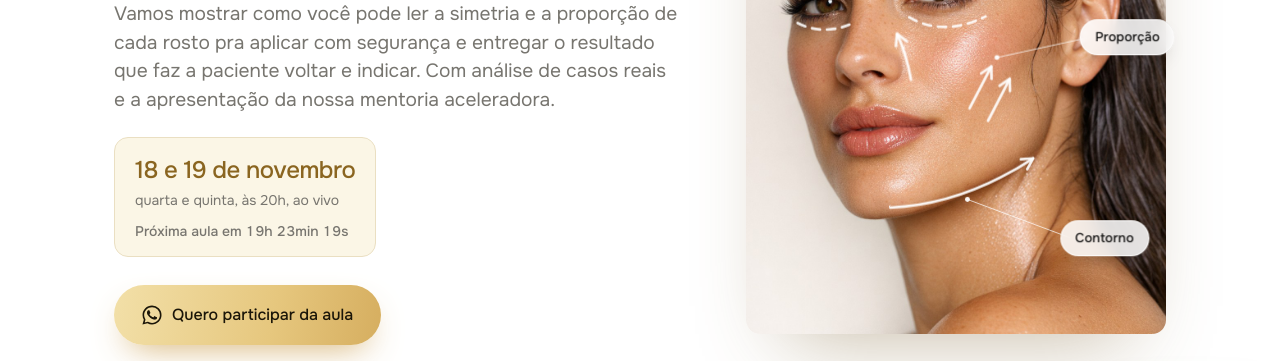
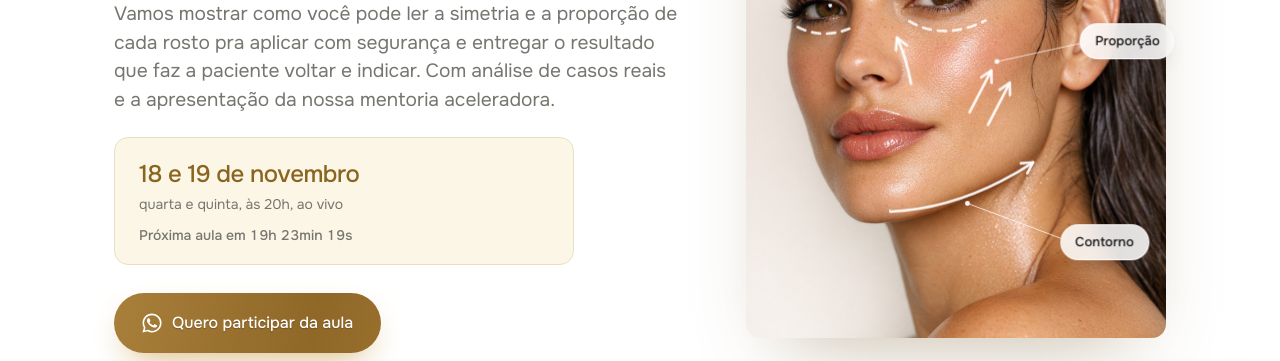
Before and after one commit to raelvvieira/aula-hof-nos, a plain HTML site: page index.html in a window 1280 px wide. Shown: the part 439-800 px from the top of the page. Drawn offline with nearby package versions, Linux system fonts and the light colour scheme; animation ran at ten frames a second.

Commit message:
Cartão da data mais largo e botão com texto branco
Co-Authored-By: Claude Opus 5.5 <noreply@anthropic.com>

```diff
--- a/index.html
+++ b/index.html
@@ -352,6 +352,11 @@ mark,.hl > span{background:var(--gold);color:inherit;border-radius:.16em;padding
 /* fechamento igual à abertura */
 .grupo h2{font-size:clamp(28px,3.2vw,44px)}
 .of-assina{margin-top:22px;padding-top:18px;border-top:1px solid rgba(244,239,230,.12);font-size:14px;color:rgba(244,239,230,.6)}
+/* cartão da data mais largo e botão dourado com texto branco */
+.h-data,.of-data{display:flex;width:min(100%,460px);padding:18px 24px}
+.btn.ouro{--grad-btn:linear-gradient(100deg,#B08640 0%,#8F6727 45%,#A57A34 75%,#C49A50 100%);background:var(--grad-btn);background-size:220% 100%;color:#fff;text-shadow:0 1px 1px rgba(60,40,10,.35)}
+.btn.ouro:hover{background:var(--grad-btn);background-size:220% 100%}
+.btn.ouro svg{fill:#fff}
 </style>
 <script>document.documentElement.classList.add('js');setTimeout(function(){if(!window.__motionOk)document.documentElement.classList.remove('js')},3500)</script>
 </head>
```
